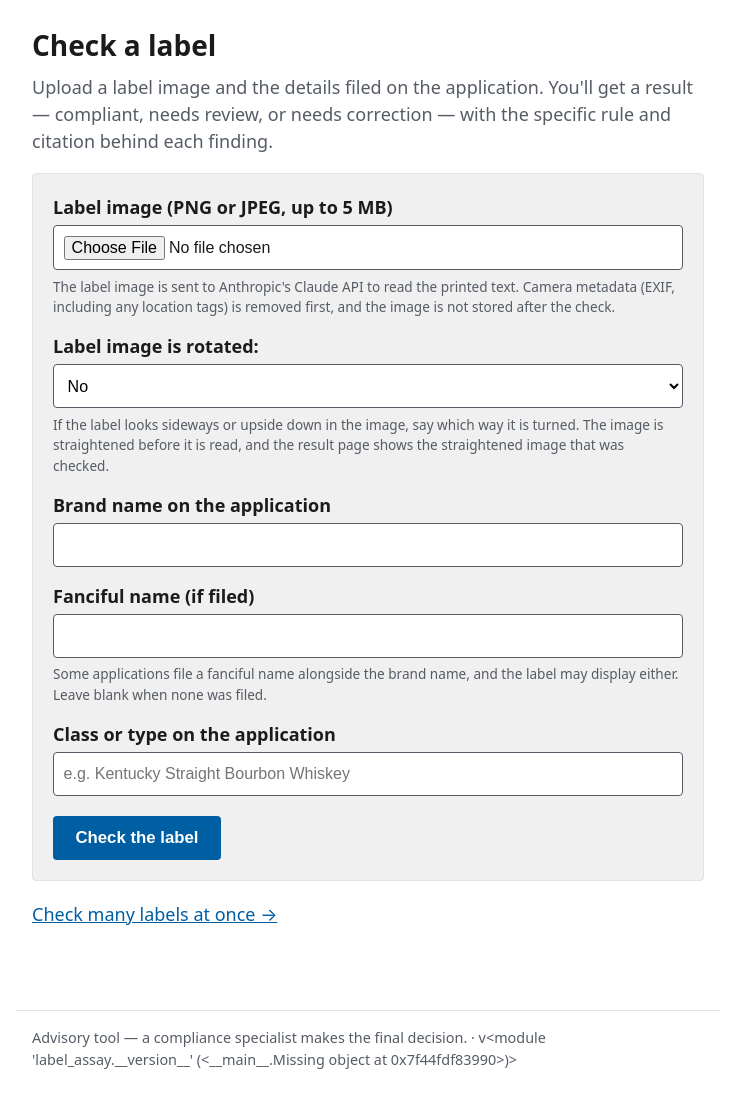
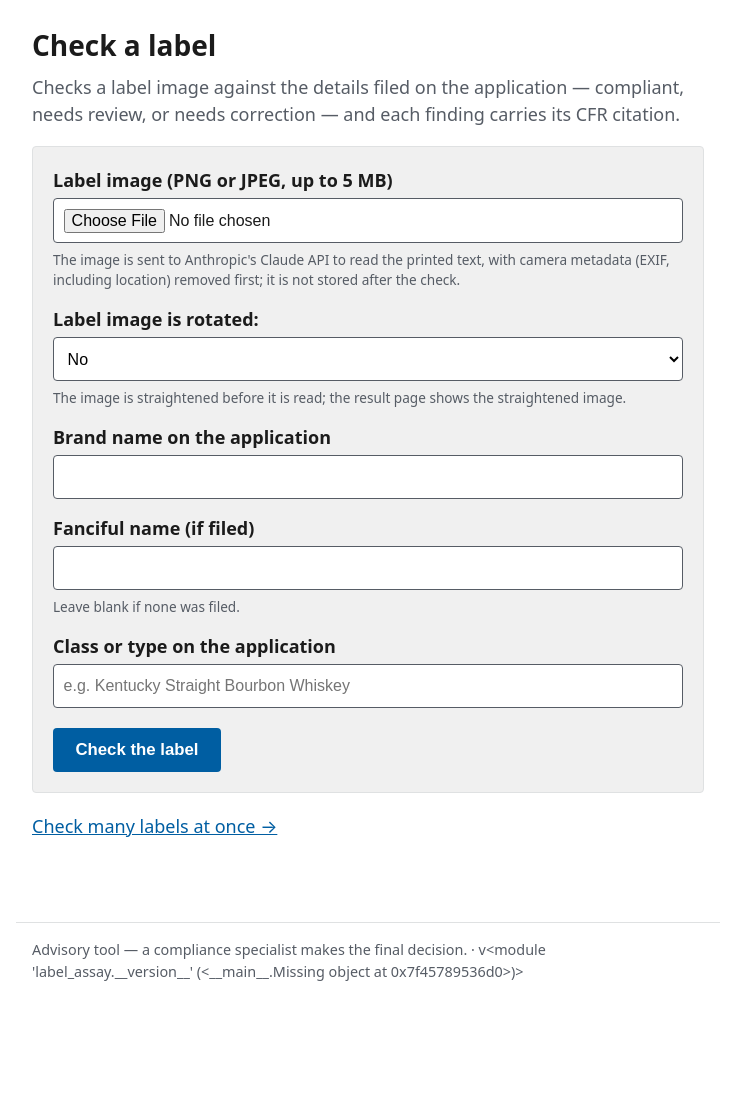
Before and after one commit to haksanlulz/label-assay, a FastAPI app: page / in a window 1280 px wide. Shown: the part 54-1156 px from the top of the page, without its empty margins (272-1007 px from the left). After the commit the page ends 1035 px from the top, so only its background shows below. Run offline with FastAPI, Linux system fonts and the light colour scheme.

Commit message:
style: site copy cut to internal-tool register
Every sentence on the pages now carries an operational point: leads state
what the tool does and the three outcomes, hints exist only where behavior
is non-obvious, and the please-flavored phrasing is gone from user-facing
messages everywhere, not just the routes. The disclosure keeps all three
facts in one sentence per page (read by Anthropic's Claude API; EXIF
including location stripped; not stored), the batch page states that
skipping the CSV skips only the brand check, and the noscript notice no
longer understates what needs scripts. ACCESSIBILITY.md moves under docs/
with references updated.

254 tests, ruff clean.

Assisted-by: Claude (claude-fable-5)
Co-Authored-By: Claude Fable 5 <noreply@anthropic.com>

```diff
--- a/src/label_assay/web/app.py
+++ b/src/label_assay/web/app.py
@@ -59,11 +59,11 @@ _VERDICT_COPY = {
     Verdict.PASS: ("Compliant", "This label passed every automated check below."),
     Verdict.NEEDS_REVIEW: (
         "Needs your review",
-        "I couldn't verify everything automatically. Please check the items marked for review below.",
+        "I couldn't verify everything automatically. Check the items marked for review below.",
     ),
     Verdict.FAIL: (
         "Needs correction",
-        "This label has at least one problem that needs correction. See the findings below.",
+        "At least one finding below needs correction.",
     ),
 }
 
@@ -149,7 +149,7 @@ app.mount("/static", StaticFiles(directory=str(_WEB / "static")), name="static")
 _MAX_REQUEST_BYTES = 1_700_000_000
 _TOO_LARGE_BODY = (
     b"That request is larger than this server accepts in one upload. "
-    b"Please split the batch and try again."
+    b"Split the batch and try again."
 )
 
 
@@ -350,17 +350,17 @@ async def check(
     # keeps an oversized upload from being materialized in memory first. The
     # post-read check stays as the fallback when no size is reported.
     if (image.size or 0) > _MAX_BYTES:
-        return _error_page(request, "That image is larger than 5 MB. Please use a smaller file.", 413)
+        return _error_page(request, "That image is larger than 5 MB. Use a smaller file.", 413)
     data = await image.read()
     if len(data) > _MAX_BYTES:
-        return _error_page(request, "That image is larger than 5 MB. Please use a smaller file.", 413)
+        return _error_page(request, "That image is larger than 5 MB. Use a smaller file.", 413)
     if not data.startswith(_MAGIC):
         return _error_page(request, "That file doesn't look like a PNG or JPEG image.", 415)
     turn = _ROTATION_CHOICES.get(rotation.strip())
     if turn is None:
         return _error_page(
             request,
-            "That rotation choice wasn't recognized. Please pick one of the options on the form.",
+            "That rotation choice wasn't recognized. Pick one of the options on the form.",
             422,
         )
 
@@ -407,10 +407,10 @@ def batch_new(request: Request) -> HTMLResponse:
     )
 
 
-_TOO_LARGE_DETAIL = "This file is larger than 5 MB, so it was not checked. Please use a smaller scan."
+_TOO_LARGE_DETAIL = "This file is larger than 5 MB, so it was not checked. Use a smaller scan."
 _CSV_TOO_LARGE = (
     "That applications file is larger than 5 MB. A batch of a few hundred "
-    "applications is far smaller; please check the file."
+    "applications is far smaller; check the file."
 )
 
 _SPOOL_CHUNK = 1024 * 1024
@@ -499,7 +499,7 @@ async def batch_create(
             total += size
             if total > batchmod.MAX_TOTAL_DISK_BYTES:
                 return reject(
-                    "That batch is too large to process in one go. Please split it into "
+                    "That batch is too large to process in one go. Split it into "
                     "smaller batches.",
                     413,
                 )
@@ -508,7 +508,7 @@ async def batch_create(
             return reject("No PNG or JPEG images were uploaded.", 400)
         if len(files) > batchmod.MAX_FILES:
             return reject(
-                f"A batch is limited to {batchmod.MAX_FILES} labels. Please split it up.", 413
+                f"A batch is limited to {batchmod.MAX_FILES} labels. Split it up.", 413
             )
 
         application_map: dict[str, Application] = {}
--- a/src/label_assay/web/batch.py
+++ b/src/label_assay/web/batch.py
@@ -197,8 +197,8 @@ def parse_application_csv(data: bytes) -> dict[str, Application]:
         # a CSV with the wrong columns — say so instead of "no filename column".
         if any("�" in name or any(ord(ch) < 32 for ch in name) for name in header):
             raise ApplicationCSVError(
-                "That applications file could not be read as a CSV. Please export "
-                "the spreadsheet as a .csv file and try again."
+                "That applications file could not be read as a CSV. Export the "
+                "spreadsheet as a .csv file and try again."
             )
         reader.fieldnames = header
         if "filename" not in header:
@@ -220,7 +220,7 @@ def parse_application_csv(data: bytes) -> dict[str, Application]:
             )
     except csv.Error as exc:
         raise ApplicationCSVError(
-            "That applications file could not be read as a CSV. Please export the "
+            "That applications file could not be read as a CSV. Export the "
             "spreadsheet as a .csv file and try again."
         ) from exc
     return applications
--- a/src/label_assay/web/budget.py
+++ b/src/label_assay/web/budget.py
@@ -50,6 +50,6 @@ class DailyBudget:
             if self._spent_usd + EST_COST_PER_LABEL_USD > self.limit_usd:
                 raise BudgetExhausted(
                     "This server has reached its daily limit for automated label reading. "
-                    "Please try again tomorrow."
+                    "Try again tomorrow."
                 )
             self._spent_usd += EST_COST_PER_LABEL_USD
--- a/src/label_assay/web/service.py
+++ b/src/label_assay/web/service.py
@@ -153,7 +153,7 @@ def check_label(
         vision_bytes = downscale_for_vision(image)
     except ImageTooLarge as exc:
         raise ExtractionUnavailable(
-            "That image is too large to process. Please upload a smaller scan of the label."
+            "That image is too large to process. Upload a smaller scan of the label."
         ) from exc
     except Exception as exc:
         logger.exception("Image decode failed before extraction")
@@ -186,14 +186,14 @@ def check_label(
         except Exception as exc:  # OCR engine failure is infrastructure, not a verdict
             logger.exception("OCR read failed")
             raise ExtractionUnavailable(
-                "The label scanner could not run on this server. Please try again later."
+                "The label scanner could not run on this server. Try again later."
             ) from exc
         try:
             extraction = vision.result()
         except Exception as exc:  # network / API / decode — surface cleanly, never a 500
             logger.exception("Vision extraction failed")
             raise ExtractionUnavailable(
-                "The AI label reader was unavailable. Please try again."
+                "The AI label reader was unavailable. Try again."
             ) from exc
     finally:
         # wait=False so an OCR failure reports immediately instead of holding the
--- a/src/label_assay/web/templates/batch_result.html
+++ b/src/label_assay/web/templates/batch_result.html
@@ -5,8 +5,8 @@
 <h1>Batch results</h1>
 
 <p id="progress" class="lead" aria-live="polite">Starting&hellip;</p>
-<noscript><p>This page needs JavaScript to show live progress and results. The batch still
-runs on the server; once it finishes, the Export CSV link below works without scripting.</p></noscript>
+<noscript><p>This table renders with JavaScript. The batch runs on the server either way;
+once it finishes, the Export CSV link below works without scripts.</p></noscript>
 <p id="summary" class="summary" aria-live="polite"></p>
 
 <div class="batch-controls">
--- a/src/label_assay/web/templates/index.html
+++ b/src/label_assay/web/templates/index.html
@@ -1,16 +1,15 @@
 {% extends "base.html" %}
 {% block main %}
 <h1>Check a label</h1>
-<p class="lead">Upload a label image and the details filed on the application. You'll get a
-result &mdash; compliant, needs review, or needs correction &mdash; with the specific rule
-and citation behind each finding.</p>
+<p class="lead">Checks a label image against the details filed on the application &mdash;
+compliant, needs review, or needs correction &mdash; and each
+finding carries its CFR citation.</p>
 
 <form class="card" method="post" action="/check" enctype="multipart/form-data">
   <label for="image">Label image (PNG or JPEG, up to 5&nbsp;MB)</label>
   <input type="file" id="image" name="image" accept="image/png,image/jpeg" required>
-  <p class="hint">The label image is sent to Anthropic's Claude API to read the printed text.
-     Camera metadata (EXIF, including any location tags) is removed first, and the image is
-     not stored after the check.</p>
+  <p class="hint">The image is sent to Anthropic's Claude API to read the printed text, with
+     camera metadata (EXIF, including location) removed first; it is not stored after the check.</p>
 
   <label for="rotation">Label image is rotated:</label>
   <select id="rotation" name="rotation">
@@ -19,17 +18,15 @@ and citation behind each finding.</p>
     <option value="180">180&deg; (upside down)</option>
     <option value="270">90&deg; counter-clockwise</option>
   </select>
-  <p class="hint">If the label looks sideways or upside down in the image, say which way it is
-     turned. The image is straightened before it is read, and the result page shows the
-     straightened image that was checked.</p>
+  <p class="hint">The image is straightened before it is read; the result page shows the
+     straightened image.</p>
 
   <label for="brand_name">Brand name on the application</label>
   <input type="text" id="brand_name" name="brand_name" required autocomplete="off">
 
   <label for="fanciful_name">Fanciful name (if filed)</label>
   <input type="text" id="fanciful_name" name="fanciful_name" autocomplete="off">
-  <p class="hint">Some applications file a fanciful name alongside the brand name, and the
-     label may display either. Leave blank when none was filed.</p>
+  <p class="hint">Leave blank if none was filed.</p>
 
   <label for="class_type">Class or type on the application</label>
   <input type="text" id="class_type" name="class_type" required autocomplete="off"
--- a/src/label_assay/web/templates/result.html
+++ b/src/label_assay/web/templates/result.html
@@ -56,11 +56,11 @@
     {% endfor %}
     <tr>
       <th scope="row">Government warning</th>
-      <td>{% if extraction.government_warning.found %}Present. Its wording and format are judged in the findings above.{% else %}<span class="hint">Not found on the label.</span>{% endif %}</td>
+      <td>{% if extraction.government_warning.found %}Present; judged in the findings above.{% else %}<span class="hint">Not found on the label.</span>{% endif %}</td>
     </tr>
   </tbody>
 </table>
-<p class="hint">Fields that no check above covers are shown for your reference; they were read from the label, not judged.</p>
+<p class="hint">Fields outside the checks above were read from the label, not judged.</p>
 {% endif %}
 
 {% if preview %}
```
Also changed, not shown: docs/DESIGN.md (+1 -1 lines), src/label_assay/web/templates/batch_upload.html (+9 -14 lines), tests/test_batch.py (+1 -1 lines), tests/test_contrast.py (+1 -1 lines), tests/test_web.py (+10 -7 lines), docs/ACCESSIBILITY.md (renamed from ACCESSIBILITY.md).
